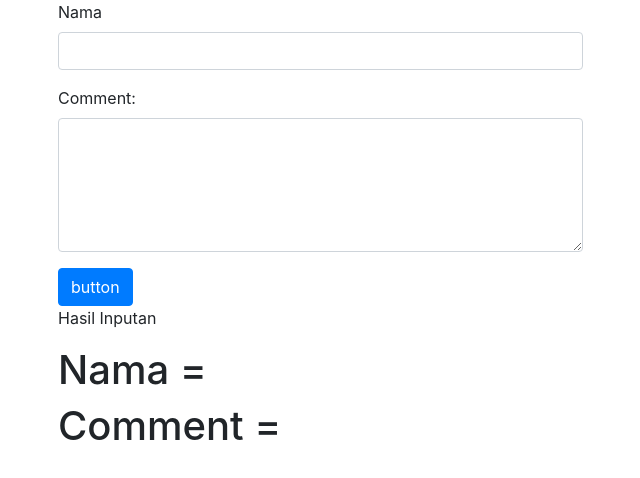
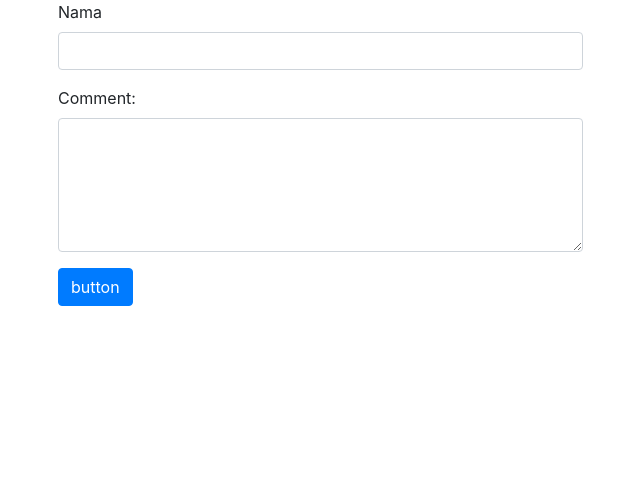
Before and after one commit to mohkhoirularifin/Pemrograman-Web-Lanjut, an Angular app in the folder Praktikum7/: page / in a window 1280 px wide. Shown: the top 478 px of the page, without its empty margins (42-682 px from the left). Built offline with nearby package versions, Linux system fonts and the light colour scheme.

Commit message:
Update contact.component.html

```diff
--- a/Praktikum7/src/app/contact/contact.component.html
+++ b/Praktikum7/src/app/contact/contact.component.html
@@ -3,19 +3,28 @@
     <form action="">
       <div class="form-group">
         <label for="nama"> Nama </label>
-        <input type="text" id="nama" class="form-control" [(ngModel)]="nama" name="nama" />
+        <input
+          type="text"
+          id="nama"
+          class="form-control"
+          ngModel
+          #firstName = "ngModel"
+          (change)="log(firstName)"
+          name="nama"
+        />
       </div>
       <div class="form-group">
         <label for="comment"> Comment: </label>
-        <textarea class="form-control" rows="5" id="comment" [(ngModel)]="comment" name="comment"></textarea>
+        <textarea
+          class="form-control"
+          rows="5"
+          id="comment"
+          name="comment"
+        ></textarea>
       </div>
       <button type="button" class="btn btn-primary">
         button
       </button>
-      <!-- menampilkan hasil inputan -->
-      <p> Hasil Inputan </p>
-      <h1> Nama = {{nama}} </h1>
-      <h1> Comment = {{comment}} </h1>
     </form>
   </div>
 </div>
```
